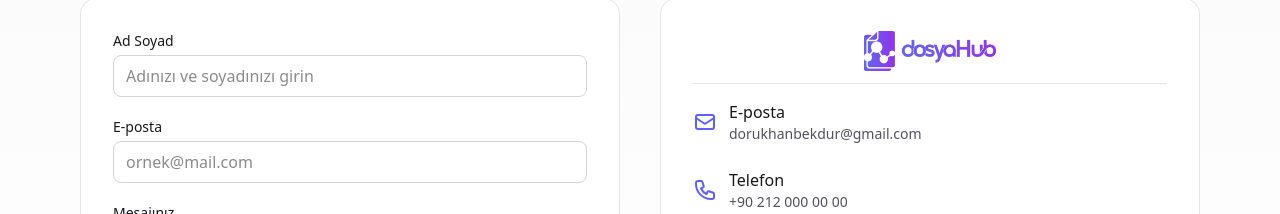
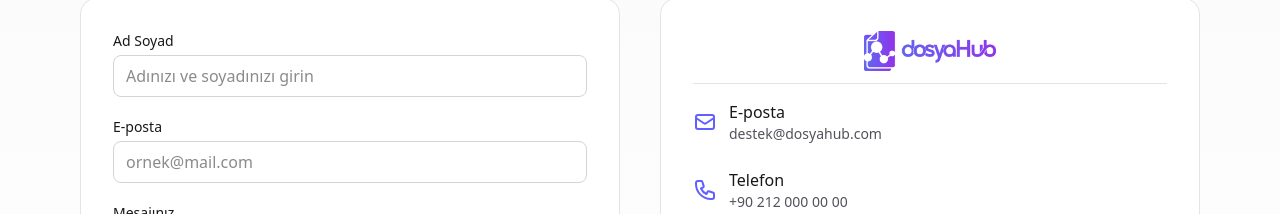
Before and after one commit to DorukhanBekdur/dosyahub, a React (Vite) app in the folder web/: page /iletisim in a window 1280 px wide. Shown: the part 183-397 px from the top of the page. Built offline with nearby package versions, Linux system fonts and the light colour scheme; no server answers.

Commit message:
Added offical support email on contact page

```diff
--- a/web/src/pages/IletişimPage.jsx
+++ b/web/src/pages/IletişimPage.jsx
@@ -95,7 +95,7 @@ export default function IletisimPage() {
             <div>
               <p className="font-medium">E-posta</p>
               <p className="text-sm text-zinc-600 dark:text-zinc-400">
-                dorukhanbekdur@gmail.com
+                destek@dosyahub.com
               </p>
             </div>
           </div>
```
